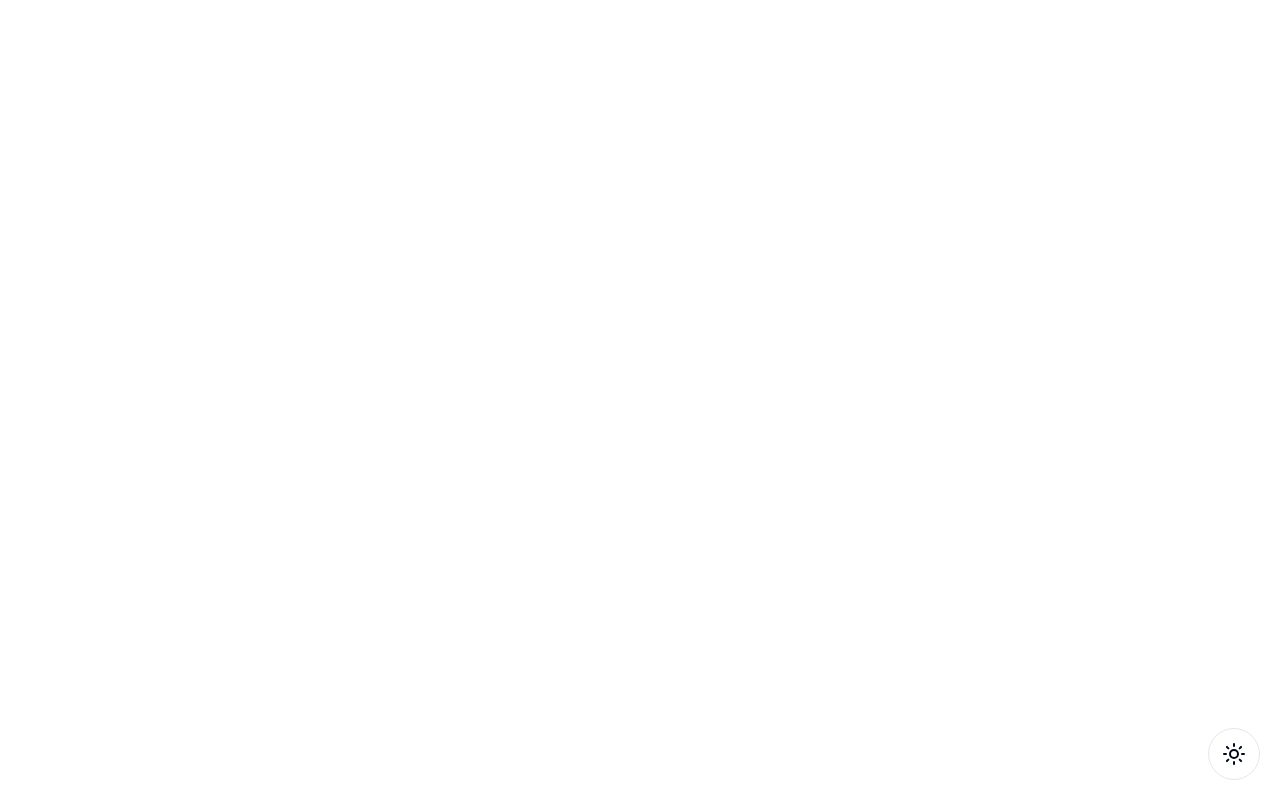
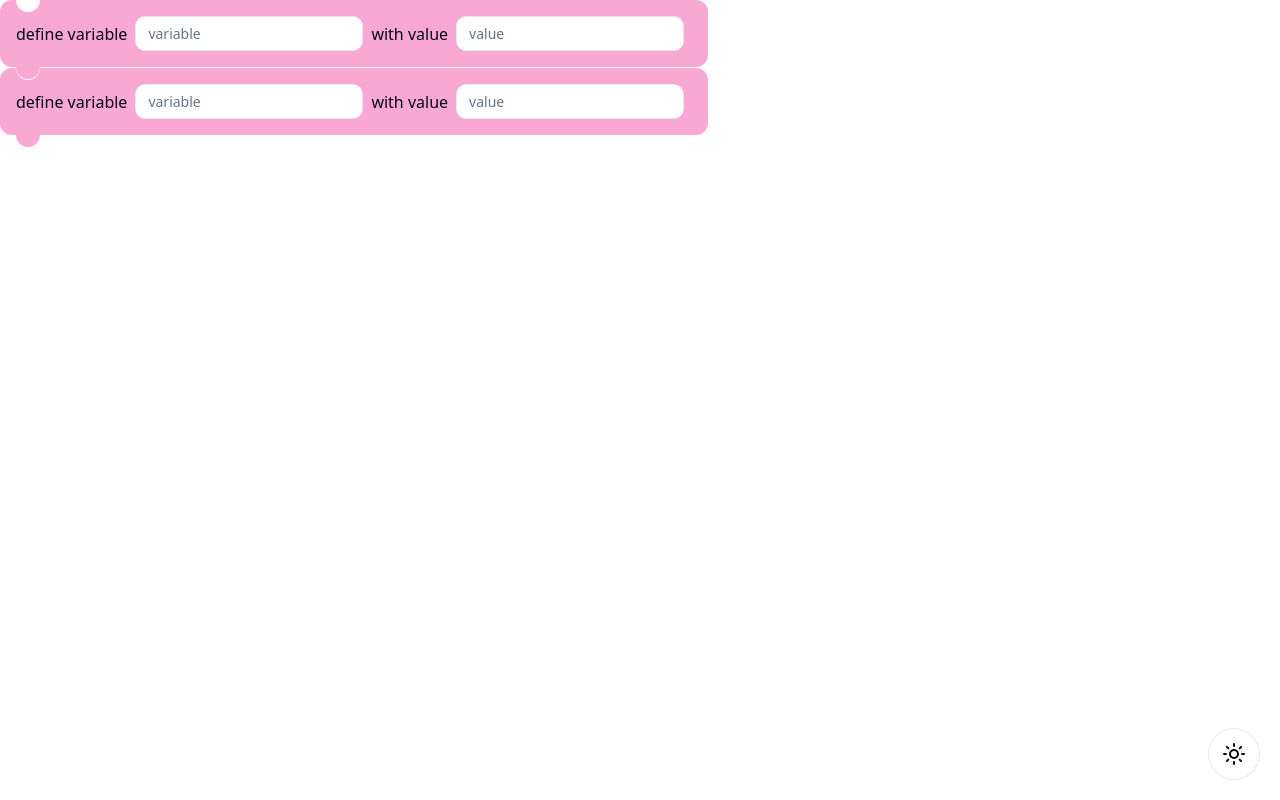
Before and after one commit to CozmaRares/code-canvas, a React (Vite) app: page / in a window 1280 px wide. Built offline with nearby package versions, Linux system fonts and the light colour scheme.

Commit message:
feat: add code block design

```diff
--- a/src/App.tsx
+++ b/src/App.tsx
@@ -1,8 +1,11 @@
-import ThemeSwitch from "./components/ThemeSwitch";
+import ThemeSwitch from "@/components/ThemeSwitch";
+import CodeBlock from "@/components/CodeBlock";
 
 const App = () => {
   return (
     <>
+      <CodeBlock x={0} y={0} />
+      <CodeBlock x={0} y={68} />
       <ThemeSwitch />
     </>
   );
--- /dev/null
+++ b/src/components/CodeBlock.tsx
@@ -0,0 +1,39 @@
+import { useState } from "react";
+import TypeLabel from "./TypeLabel";
+
+type Props = {
+    x: number;
+    y: number;
+};
+
+const CodeBlock = ({ x, y }: Props) => {
+    const [variableName, setVariableName] = useState("");
+    const [value, setValue] = useState("");
+
+    return (
+        <div
+            className="absolute rounded-lg bg-pink-300"
+            style={{ top: `${y}px`, left: `${x}px` }}
+        >
+            <div className="relative flex flex-row items-center gap-2 whitespace-nowrap p-4">
+                define variable
+                <TypeLabel
+                    text={variableName}
+                    setText={setVariableName}
+                    placeholder="variable"
+                />
+                with value
+                <TypeLabel
+                    text={value}
+                    setText={setValue}
+                    placeholder="value"
+                />
+                <div className="absolute top-0 z-[1] aspect-square w-6 -translate-y-1/2 rounded-full bg-background" />
+                <div className="absolute top-full z-[2] aspect-square w-6 -translate-y-1/2 rounded-full bg-pink-300" />
+                <div />
+            </div>
+        </div>
+    );
+};
+
+export default CodeBlock;
--- a/src/components/ThemeSwitch.tsx
+++ b/src/components/ThemeSwitch.tsx
@@ -1,6 +1,6 @@
 import { useEffect, useState } from "react";
 import { Moon, Sun } from "lucide-react";
-import { Button } from "./ui/button";
+import { Button } from "@/components/ui/button";
 
 type Theme = "light" | "dark";
 
--- /dev/null
+++ b/src/components/TypeLabel.tsx
@@ -0,0 +1,20 @@
+import { Input } from "@/components/ui/input";
+
+type Props = {
+    text: string;
+    setText: React.Dispatch<React.SetStateAction<string>>;
+    placeholder: string;
+};
+
+const TypeLabel = ({ text, setText, placeholder }: Props) => {
+    return (
+        <Input
+            placeholder={placeholder}
+            value={text}
+            onChange={e => setText(e.target.value)}
+            className="min-w-fit max-w-fit h-[2.5em]"
+        />
+    );
+};
+
+export default TypeLabel;
--- /dev/null
+++ b/src/components/ui/input.tsx
@@ -0,0 +1,25 @@
+import * as React from "react"
+
+import { cn } from "@/lib/utils"
+
+export interface InputProps
+  extends React.InputHTMLAttributes<HTMLInputElement> {}
+
+const Input = React.forwardRef<HTMLInputElement, InputProps>(
+  ({ className, type, ...props }, ref) => {
+    return (
+      <input
+        type={type}
+        className={cn(
+          "flex h-10 w-full rounded-md border border-input bg-background px-3 py-2 text-sm ring-offset-background file:border-0 file:bg-transparent file:text-sm file:font-medium placeholder:text-muted-foreground focus-visible:outline-none focus-visible:ring-2 focus-visible:ring-ring focus-visible:ring-offset-2 disabled:cursor-not-allowed disabled:opacity-50",
+          className
+        )}
+        ref={ref}
+        {...props}
+      />
+    )
+  }
+)
+Input.displayName = "Input"
+
+export { Input }
--- a/src/main.tsx
+++ b/src/main.tsx
@@ -1,7 +1,7 @@
 import React from "react";
 import ReactDOM from "react-dom/client";
-import App from "./App.tsx";
-import "./globals.css";
+import App from "@/App.tsx";
+import "@/globals.css";
 
 ReactDOM.createRoot(document.getElementById("root")!).render(
   <React.StrictMode>
```
